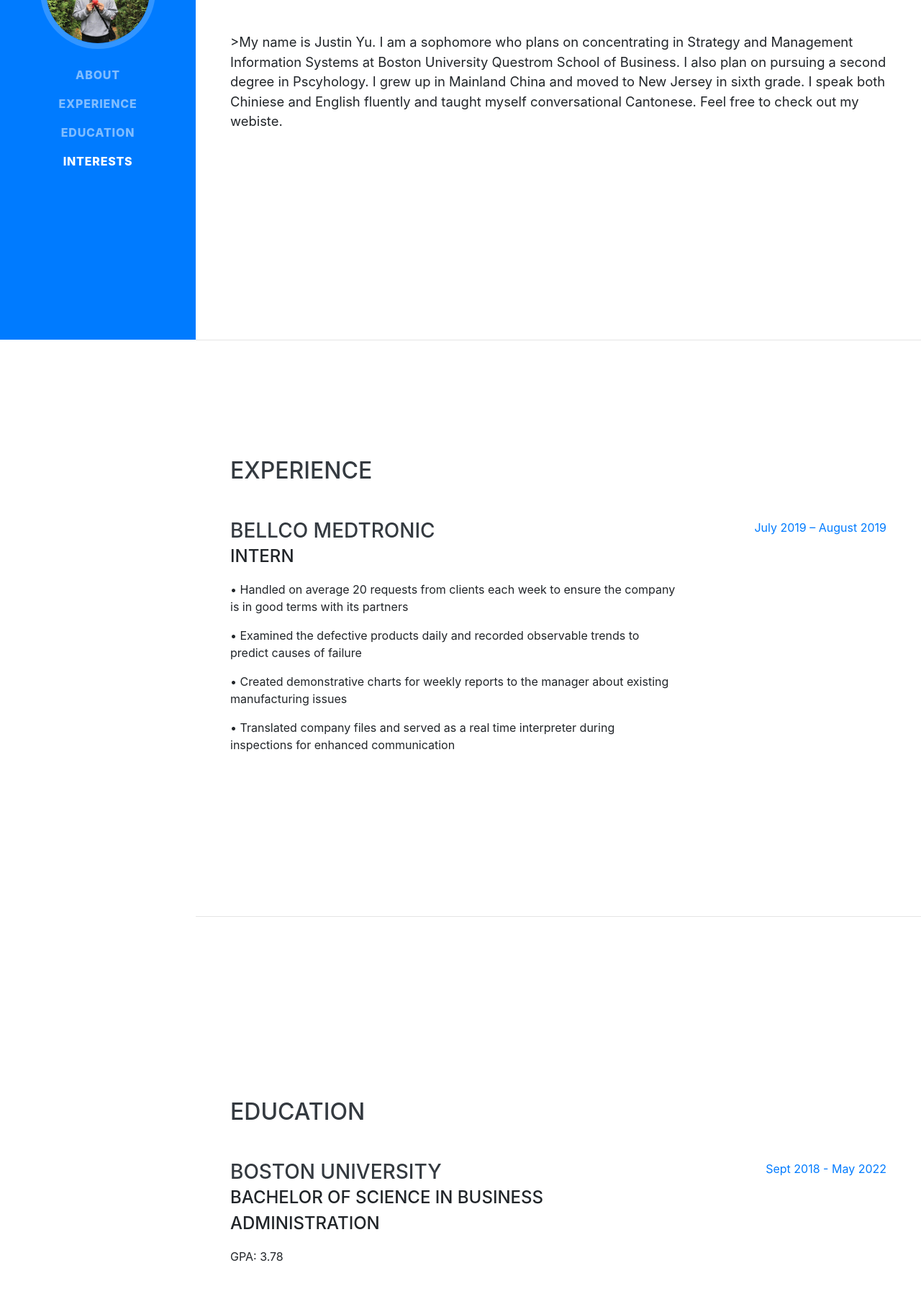
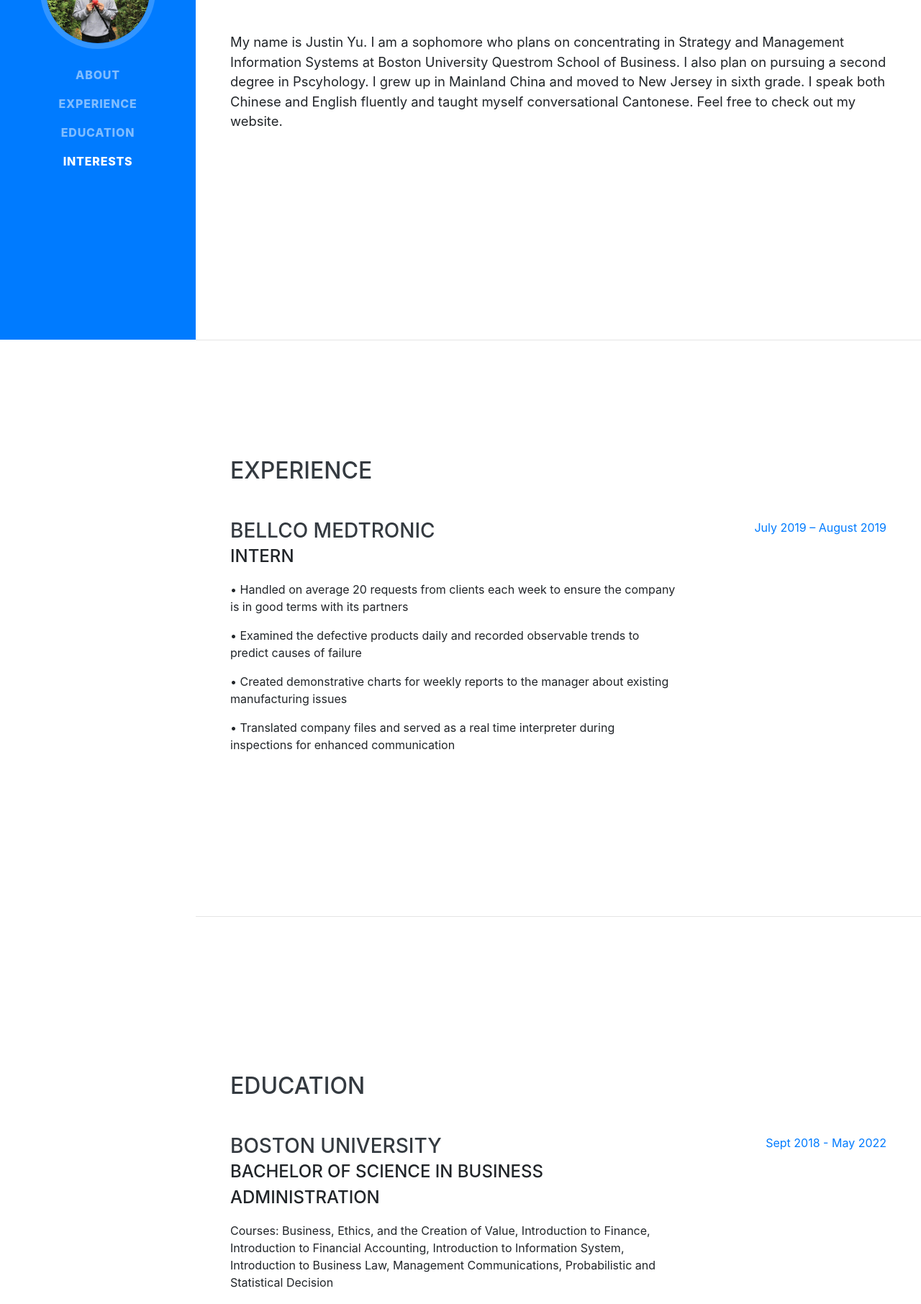
Before and after one commit to justinyu0510/justinyu0510.github.io, a website with bundled scripts: page index.html in a window 1280 px wide. Shown: the part 328-2140 px from the top of the page at 72% size. Built offline with nearby package versions, Linux system fonts and the light colour scheme; a web font is replaced by a local one.

Commit message:
Update index.html

```diff
--- a/index.html
+++ b/index.html
@@ -63,7 +63,7 @@
         <div class="subheading mb-5">Boston University
           <a href="mailto:name@email.com">justinu@bu.edu</a>
         </div>
-        <p class="lead mb-5">>My name is Justin Yu. I am a sophomore who plans on concentrating in Strategy and Management Information Systems at Boston University Questrom School of Business. I also plan on pursuing a second degree in Pscyhology. I grew up in Mainland China and moved to New Jersey in sixth grade. I speak both Chiniese and English fluently and taught myself conversational Cantonese. Feel free to check out my webiste.</p>
+        <p class="lead mb-5">My name is Justin Yu. I am a sophomore who plans on concentrating in Strategy and Management Information Systems at Boston University Questrom School of Business. I also plan on pursuing a second degree in Pscyhology. I grew up in Mainland China and moved to New Jersey in sixth grade. I speak both Chinese and English fluently and taught myself conversational Cantonese. Feel free to check out my website.</p>
       </div>
     </section>
 
@@ -101,7 +101,7 @@
           <div class="resume-content">
             <h3 class="mb-0">Boston University</h3>
             <div class="subheading mb-3">Bachelor of Science in Business Administration</div>
-            <p>GPA: 3.78</p>
+            <p>Courses: Business, Ethics, and the Creation of Value, Introduction to Finance, Introduction to Financial Accounting, Introduction to Information System, Introduction to Business Law, Management Communications, Probabilistic and Statistical Decision</p>
           </div>
           <div class="resume-date text-md-right">
             <span class="text-primary">Sept 2018 - May 2022</span>
@@ -119,6 +119,8 @@
         <h2 class="mb-5">Interests</h2>
         <p>In my free times, I spend a lot of time hanging out with my friends. I also play on two intramural volleyball teams and watch chess videoes</p>
         <p class="mb-0">I am a huge foodie but lately I've been going to McDonald's a lot because I always forget to eat and that's the only option pass 9 pm</p>
+        <p>Every Saturday, I teach Chinese adpotees Mandarin and the chinese culture for an hour in CAS. I enjoy interacting with children and pass down my knowledge of the culture.
+        <p>Whenever I am not doing any of the above, I am probably in my dorm playing League.
       </div>
     </section>
 
```
